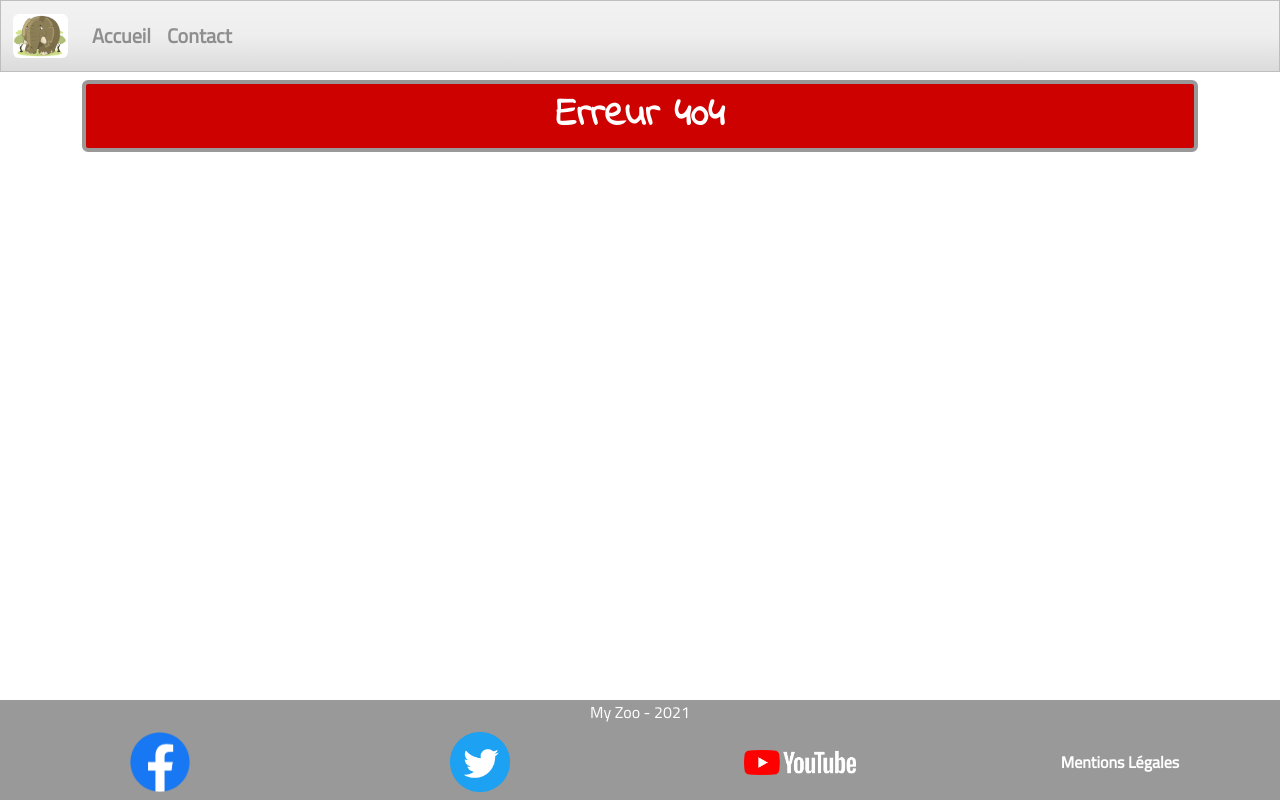
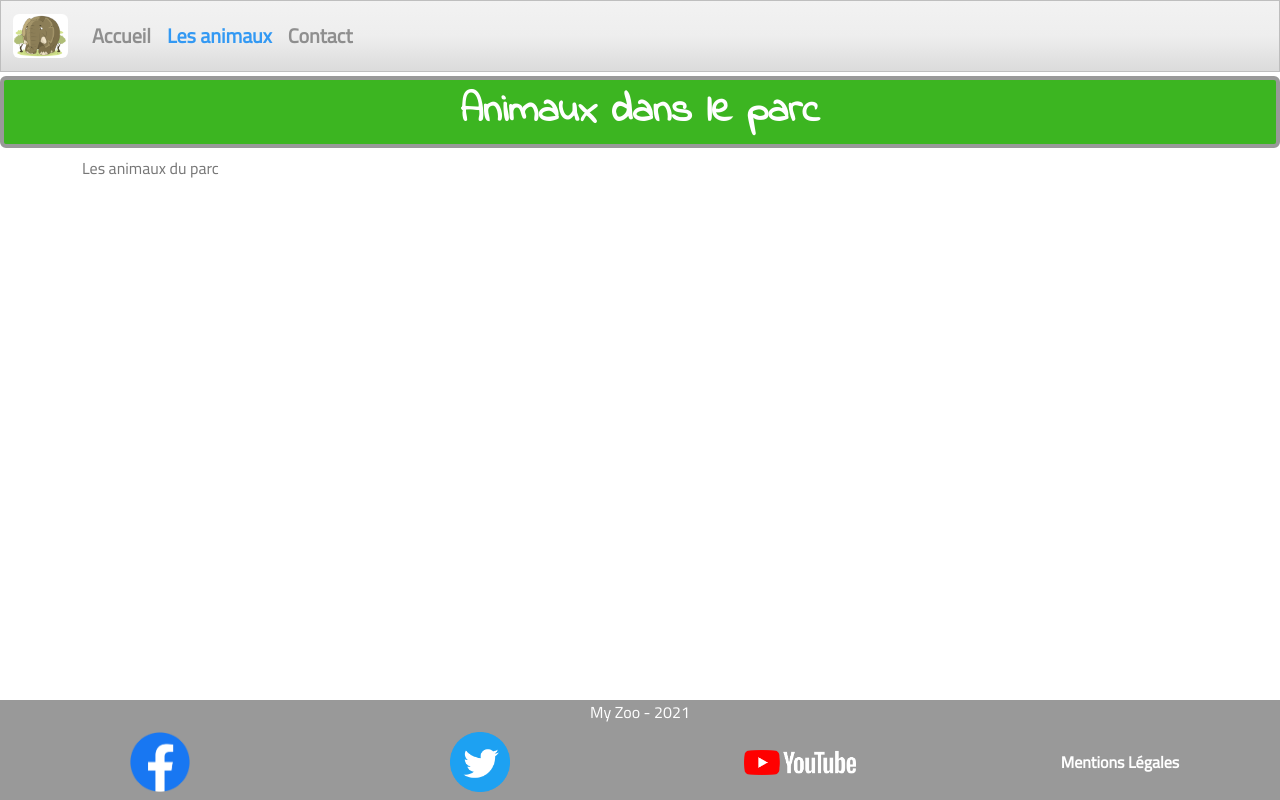
Before and after one commit to Chaambane/MyZoo_Front, a React (Create React App) app: page /parc in a window 1280 px wide. Before the commit this address had no page. Built offline with nearby package versions, Linux system fonts and the light colour scheme.

Commit message:
feat(parc) add parc component

```diff
--- a/src/Components/UI/Navbar/Navbar.js
+++ b/src/Components/UI/Navbar/Navbar.js
@@ -18,6 +18,9 @@ const navbar = (props) => (
                         <NavLink className="nav-link" exact to="/">Accueil</NavLink>
                     </li>
                     <li className="nav-item">
+                        <NavLink className="nav-link" exact to="/parc">Les animaux</NavLink>
+                    </li>
+                    <li className="nav-item">
                         <NavLink className="nav-link" exact to="/contact">Contact</NavLink>
                     </li>
                 </ul>
--- a/src/Containers/Main/Main.js
+++ b/src/Containers/Main/Main.js
@@ -4,6 +4,7 @@ import { Switch, Route} from 'react-router-dom';
 import Home from './Home/Home';
 import Error404 from '../../Components/UI/Error/Error404/Error404';
 import Footer from '../../Components/UI/Footer/Footer';
+import Parc from '../Parc/Parc';
 class Main extends Component {
     render() {
         return (
@@ -13,6 +14,7 @@ class Main extends Component {
                     <main>
                         <Switch>
                             <Route path="/" exact render={() => <Home/> }/>
+                            <Route path="/parc" exact render={() => <Parc/> }/>
                             <Route path="/contact" exact render={() => <h1>Contact</h1>}/>
                             <Route path="*" exact component={Error404}/>
                         </Switch>
--- /dev/null
+++ b/src/Containers/Parc/Parc.js
@@ -0,0 +1,17 @@
+import React, {Component} from 'react';
+import Title from '../../Components/UI/Title/Title';
+
+class Parc extends Component {
+    render() {
+        return(
+            <>
+                <Title bgClr="bg-success">Animaux dans le parc</Title>
+                <div className="container">
+                    Les animaux du parc
+                </div>
+            </>
+        )
+    }
+};
+
+export default Parc;
```
